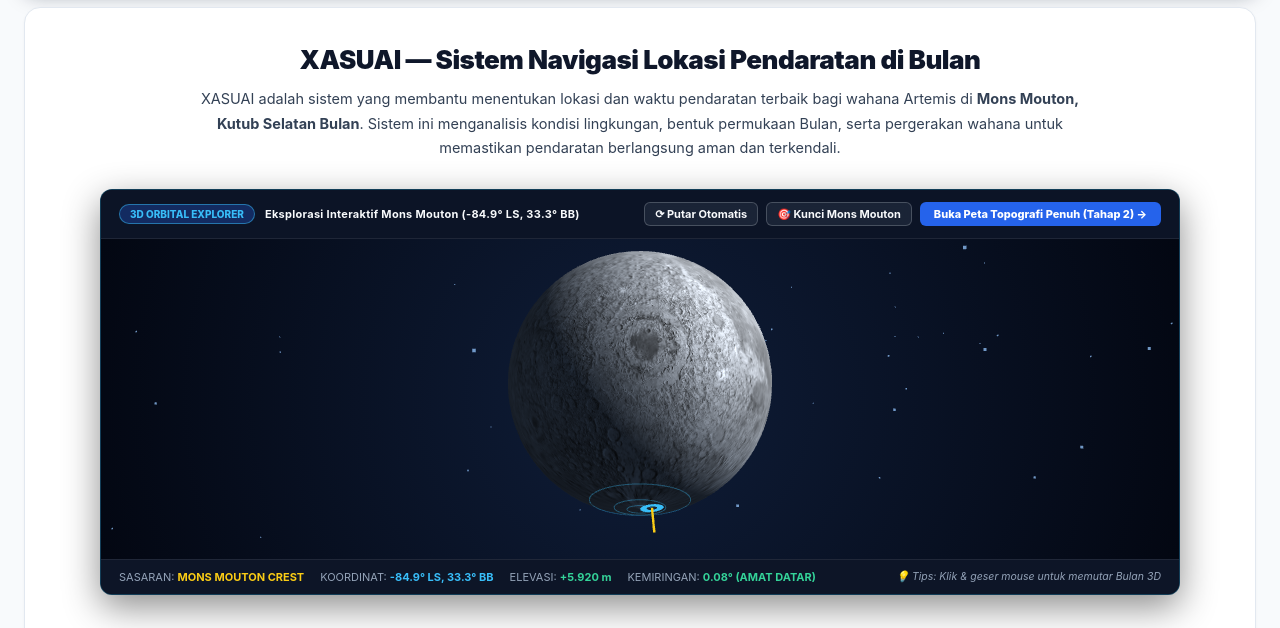
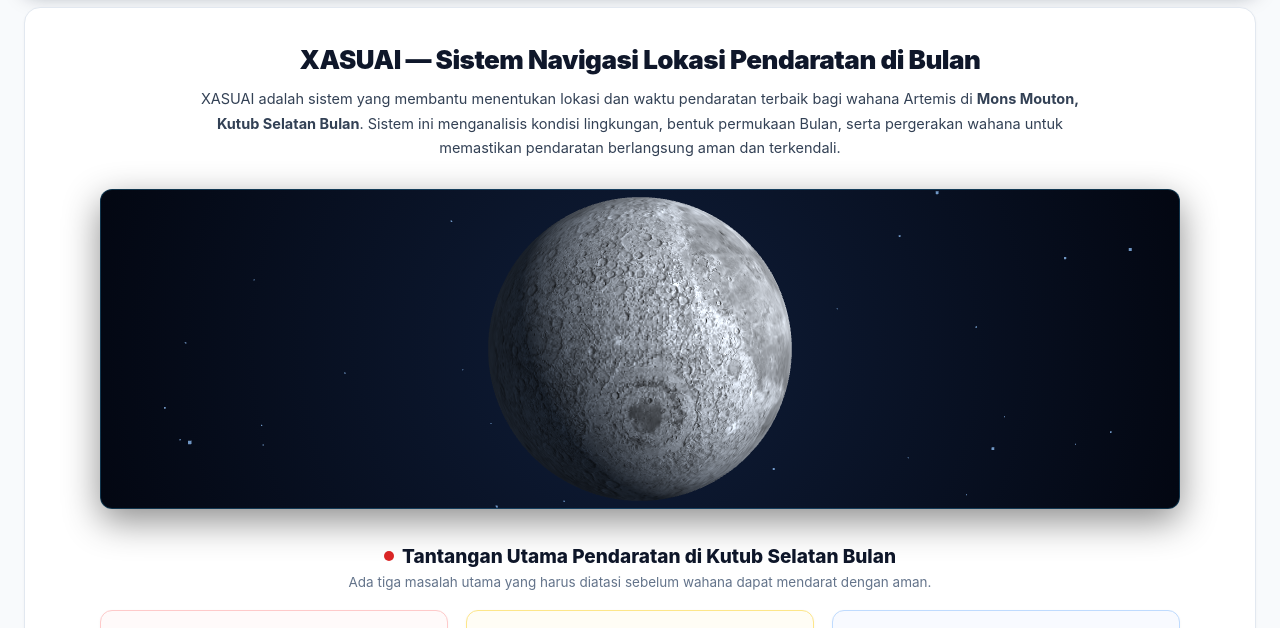
Before and after one commit to accfd/XSasuai, a plain HTML site: page web/index.html in a window 1280 px wide. Shown: the part 93-721 px from the top of the page. Drawn offline with nearby package versions, Linux system fonts and the light colour scheme; no server answers; animation ran at ten frames a second.

Commit message:
style: remove HUD overlays and target beacon from home 3D Moon for pure spinning sphere

```diff
--- a/output/mission_state.json
+++ b/output/mission_state.json
@@ -21,7 +21,7 @@
   "touchdown_time_s": 60.049999999998725,
   "touchdown_vz_ms": 1.1981684902715348,
   "trajectory_solved": true,
-  "last_updated": "2026-11-14T12:45:37.801168+00:00",
+  "last_updated": "2026-11-14T13:37:00.327558+00:00",
   "schema_version": "1.0.0",
   "last_written_by": "simulate_landing"
 }
--- a/web/index.html
+++ b/web/index.html
@@ -1416,54 +1416,13 @@
           XASUAI adalah sistem yang membantu menentukan lokasi dan waktu pendaratan terbaik bagi wahana Artemis di <strong>Mons Mouton, Kutub Selatan Bulan</strong>. Sistem ini menganalisis kondisi lingkungan, bentuk permukaan Bulan, serta pergerakan wahana untuk memastikan pendaratan berlangsung aman dan terkendali.
         </p>
 
-        <!-- INTERACTIVE 3D MOON EXPLORER WIDGET -->
-        <div style="background: #030712; border: 1px solid rgba(56, 189, 248, 0.3); border-radius: var(--radius-md); margin: 0 auto 36px; overflow: hidden; position: relative; box-shadow: 0 12px 36px rgba(0, 0, 0, 0.45); text-align: left;">
-
-          <!-- Top HUD Bar -->
-          <div style="display: flex; justify-content: space-between; align-items: center; padding: 12px 18px; background: rgba(15, 23, 42, 0.85); border-bottom: 1px solid rgba(255, 255, 255, 0.08); flex-wrap: wrap; gap: 10px; z-index: 10; position: relative;">
-            <div style="display: flex; align-items: center; gap: 10px;">
-              <span class="step-badge" style="background: rgba(37, 99, 235, 0.3); border: 1px solid rgba(56, 189, 248, 0.5); color: #38bdf8; font-size: 10px; font-weight: 800; padding: 3px 10px; border-radius: var(--radius-pill);">
-                3D ORBITAL EXPLORER
-              </span>
-              <span style="font-size: 11px; font-weight: 700; color: #f8fafc; letter-spacing: 0.3px;">
-                Eksplorasi Interaktif Mons Mouton (-84.9° LS, 33.3° BB)
-              </span>
-            </div>
-            <div style="display: flex; align-items: center; gap: 8px;">
-              <button class="btn-hud" onclick="toggleHomeGlobeRotation()" id="btn-home-rotate" style="background: rgba(30, 41, 59, 0.8); border: 1px solid rgba(255, 255, 255, 0.2); color: #f8fafc; font-size: 11px; padding: 4px 10px; border-radius: 6px; cursor: pointer;">
-                ⟳ Putar Otomatis
-              </button>
-              <button class="btn-hud" onclick="focusHomeMonsMouton()" style="background: rgba(30, 41, 59, 0.8); border: 1px solid rgba(255, 255, 255, 0.2); color: #f8fafc; font-size: 11px; padding: 4px 10px; border-radius: 6px; cursor: pointer;">
-                🎯 Kunci Mons Mouton
-              </button>
-              <button class="btn-hud" onclick="switchView('visualisasi'); playAvionicBeep(720, 'sine');" style="background: var(--artemis-blue); border: none; color: #ffffff; font-size: 11px; font-weight: 800; padding: 5px 14px; border-radius: 6px; cursor: pointer;">
-                Buka Peta Topografi Penuh (Tahap 2) &rarr;
-              </button>
-            </div>
+        <!-- PURE CINEMATIC 3D MOON -->
+        <div style="background: radial-gradient(circle at center, #0f1d38 0%, #030712 100%); border: 1px solid rgba(56, 189, 248, 0.25); border-radius: var(--radius-md); margin: 0 auto 36px; overflow: hidden; position: relative; box-shadow: 0 12px 36px rgba(0, 0, 0, 0.45); height: 320px; cursor: grab;" id="homeMoonContainer">
+          <!-- Loading indicator -->
+          <div id="homeMoonLoading" style="position: absolute; top: 50%; left: 50%; transform: translate(-50%, -50%); color: #38bdf8; font-size: 12px; font-weight: 700; display: flex; align-items: center; gap: 8px; z-index: 5;">
+            <div class="spinner" style="width: 18px; height: 18px; border: 2px solid rgba(56, 189, 248, 0.2); border-top-color: #38bdf8; border-radius: 50%; animation: spin 0.8s linear infinite;"></div>
+            Memuat Model 3D Bulan...
           </div>
-
-          <!-- 3D Canvas Container -->
-          <div id="homeMoonContainer" style="width: 100%; height: 320px; position: relative; cursor: grab; background: radial-gradient(circle at center, #0f1d38 0%, #030712 100%);">
-            <!-- Loading indicator -->
-            <div id="homeMoonLoading" style="position: absolute; top: 50%; left: 50%; transform: translate(-50%, -50%); color: #38bdf8; font-size: 12px; font-weight: 700; display: flex; align-items: center; gap: 8px; z-index: 5;">
-              <div class="spinner" style="width: 18px; height: 18px; border: 2px solid rgba(56, 189, 248, 0.2); border-top-color: #38bdf8; border-radius: 50%; animation: spin 0.8s linear infinite;"></div>
-              Memuat Model 3D Bulan &amp; Penanda Sasaran...
-            </div>
-          </div>
-
-          <!-- Bottom Telemetry HUD Bar -->
-          <div style="display: flex; justify-content: space-between; align-items: center; padding: 10px 18px; background: rgba(15, 23, 42, 0.9); border-top: 1px solid rgba(255, 255, 255, 0.08); flex-wrap: wrap; gap: 10px; font-size: 11px;">
-            <div style="display: flex; align-items: center; gap: 16px; flex-wrap: wrap; color: #cbd5e1;">
-              <div><span style="color: #94a3b8;">SASARAN:</span> <strong style="color: #facc15;">MONS MOUTON CREST</strong></div>
-              <div><span style="color: #94a3b8;">KOORDINAT:</span> <strong style="color: #38bdf8;">-84.9° LS, 33.3° BB</strong></div>
-              <div><span style="color: #94a3b8;">ELEVASI:</span> <strong style="color: #34d399;">+5.920 m</strong></div>
-              <div><span style="color: #94a3b8;">KEMIRINGAN:</span> <strong style="color: #34d399;">0.08° (AMAT DATAR)</strong></div>
-            </div>
-            <div style="color: #94a3b8; font-style: italic; font-size: 10.5px;">
-              💡 Tips: Klik &amp; geser mouse untuk memutar Bulan 3D
-            </div>
-          </div>
-
         </div>
 
         <!-- Bagian 1: Tiga Masalah Utama -->
@@ -2262,11 +2221,11 @@
       const w = container.clientWidth || 900;
       const h = container.clientHeight || 320;
 
-      // 1. Scene & Camera (Tilted so South Pole is prominently visible)
+      // 1. Scene & Camera (Centered perspective)
       homeMoonScene = new THREE.Scene();
-      homeMoonCamera = new THREE.PerspectiveCamera(40, w / h, 0.1, 1000);
-      homeMoonCamera.position.set(0, -14, 22);
-      homeMoonCamera.lookAt(0, -1, 0);
+      homeMoonCamera = new THREE.PerspectiveCamera(38, w / h, 0.1, 1000);
+      homeMoonCamera.position.set(0, 0, 24);
+      homeMoonCamera.lookAt(0, 0, 0);
 
       // 2. WebGL Renderer
       homeMoonRenderer = new THREE.WebGLRenderer({ antialias: true, alpha: true });
@@ -2292,7 +2251,7 @@
       const starMat = new THREE.PointsMaterial({ color: 0x93c5fd, size: 1.2, transparent: true, opacity: 0.75 });
       homeMoonScene.add(new THREE.Points(starGeo, starMat));
 
-      // 5. Lunar Sphere with NASA Texture
+      // 5. Lunar Sphere with NASA Texture (Pure Spinning Moon)
       const moonGeo = new THREE.SphereGeometry(7.5, 64, 64);
       const textureLoader = new THREE.TextureLoader();
       const moonTexture = textureLoader.load('/data/moon_1024.jpg', () => {
@@ -2307,47 +2266,7 @@
       homeMoonMesh = new THREE.Mesh(moonGeo, moonMat);
       homeMoonScene.add(homeMoonMesh);
 
-      // 6. South Pole Latitude Rings (-70°, -80°, -85°)
-      const gridMat = new THREE.LineBasicMaterial({ color: 0x38bdf8, transparent: true, opacity: 0.35 });
-      [-70, -80, -85].forEach(lat => {
-        const r = 7.52 * Math.cos(lat * Math.PI / 180);
-        const y = 7.52 * Math.sin(lat * Math.PI / 180);
-        const circleGeo = new THREE.BufferGeometry();
-        const pts = [];
-        for (let i = 0; i <= 64; i++) {
-          const a = (i / 64) * Math.PI * 2;
-          pts.push(r * Math.cos(a), y, r * Math.sin(a));
-        }
-        circleGeo.setAttribute('position', new THREE.Float32BufferAttribute(pts, 3));
-        homeMoonMesh.add(new THREE.Line(circleGeo, gridMat));
-      });
-
-      // 7. Target Beacon at Mons Mouton (-84.9°S, 33.3°W)
-      homeBeaconGroup = new THREE.Group();
-      const pinGeo = new THREE.CylinderGeometry(0.06, 0.06, 1.2, 8);
-      const pinMat = new THREE.MeshBasicMaterial({ color: 0xfacc15 });
-      const pinMesh = new THREE.Mesh(pinGeo, pinMat);
-      pinMesh.position.y = 0.6;
-      homeBeaconGroup.add(pinMesh);
-
-      const ringGeo = new THREE.RingGeometry(0.2, 0.45, 24);
-      const ringMat = new THREE.MeshBasicMaterial({ color: 0x38bdf8, side: THREE.DoubleSide });
-      const ringMesh = new THREE.Mesh(ringGeo, ringMat);
-      ringMesh.rotation.x = Math.PI / 2;
-      homeBeaconGroup.add(ringMesh);
-
-      // Convert coordinate: -84.9° Lat, -33.3° Lon
-      const phi = (90 - (-84.9)) * (Math.PI / 180);
-      const theta = (-33.3 + 180) * (Math.PI / 180);
-      const bx = -7.55 * Math.sin(phi) * Math.cos(theta);
-      const by = 7.55 * Math.cos(phi);
-      const bz = 7.55 * Math.sin(phi) * Math.sin(theta);
-      const pos = new THREE.Vector3(bx, by, bz);
-      homeBeaconGroup.position.copy(pos);
-      homeBeaconGroup.quaternion.setFromUnitVectors(new THREE.Vector3(0, 1, 0), pos.clone().normalize());
-      homeMoonMesh.add(homeBeaconGroup);
-
-      // 8. Mouse & Touch Drag Controls
+      // 6. Mouse & Touch Drag Controls
       let isDragging = false;
       let prevX = 0, prevY = 0;
 
@@ -2397,17 +2316,11 @@
         isDragging = false;
       });
 
-      // 9. Animation Loop with Beacon Ring Pulsing
-      let ringPulse = 0;
+      // 7. Animation Loop (Smooth continuous rotation)
       function animateHomeMoon() {
         requestAnimationFrame(animateHomeMoon);
         if (homeMoonRotating && homeMoonMesh && !isDragging) {
           homeMoonMesh.rotation.y += 0.0022;
-        }
-        ringPulse += 0.04;
-        if (ringMesh) {
-          const s = 1.0 + Math.sin(ringPulse) * 0.35;
-          ringMesh.scale.set(s, s, s);
         }
         if (homeMoonRenderer && homeMoonScene && homeMoonCamera) {
           homeMoonRenderer.render(homeMoonScene, homeMoonCamera);
```
